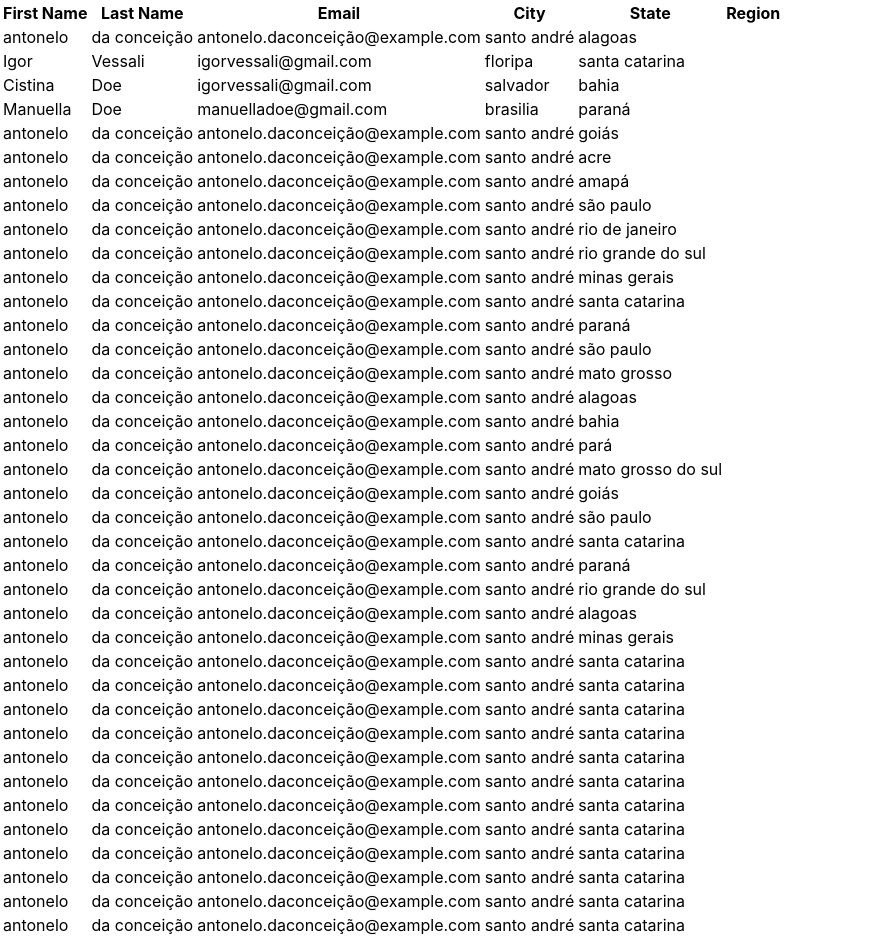
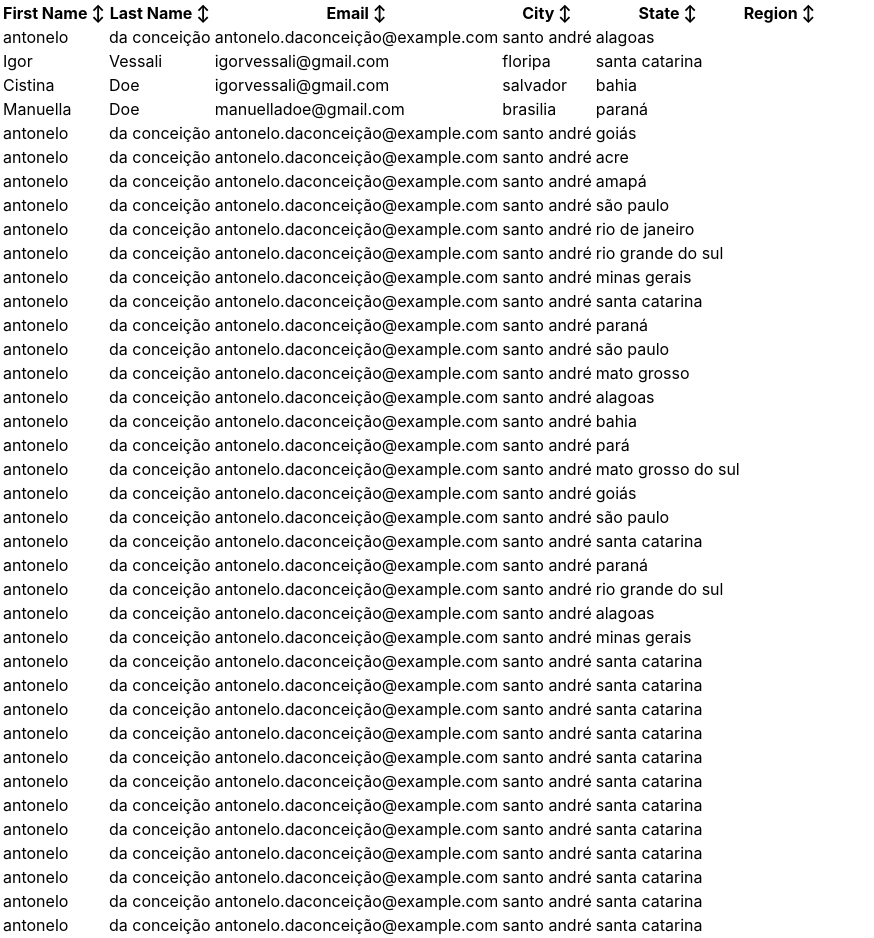
Before and after one commit to IgorVessali/challenge-yungas-react, a React (Create React App) app: page / in a window 1280 px wide. Shown: the whole page, without its empty margins (0-874 px from the left). Built offline with nearby package versions, Linux system fonts and the light colour scheme.

Commit message:
sorting functionality implemented

```diff
--- a/src/App.js
+++ b/src/App.js
@@ -1,6 +1,7 @@
 import React from 'react';
 import database  from '../src/database.json'
 import Table from '../src/components/Table'
+
 //Create the Columns
 const columns = [
     {
--- a/src/components/Table.js
+++ b/src/components/Table.js
@@ -1,6 +1,6 @@
 // TableContainer.js
 import React from "react"
-import { useTable } from "react-table"
+import { useTable, useSortBy } from "react-table"
 
 const Table = ({ columns, data }) => {
   const {
@@ -12,7 +12,8 @@ const Table = ({ columns, data }) => {
   } = useTable({
     columns,
     data,
-  })
+  },
+  useSortBy )
 
   return (
     <table {...getTableProps()}>
@@ -20,7 +21,12 @@ const Table = ({ columns, data }) => {
         {headerGroups.map(headerGroup => (
           <tr {...headerGroup.getHeaderGroupProps()}>
             {headerGroup.headers.map(column => (
-              <th {...column.getHeaderProps()}>{column.render("Header")}</th>
+              <th {...column.getHeaderProps(column.getSortByToggleProps())}>
+                {column.render("Header")}
+                  <span>
+                    {column.isSorted ? column.isSortedDesc ? '  ↓'  : '  ↑' : '  ↕'}
+                  </span>
+              </th>
             ))}
           </tr>
         ))}
@@ -41,5 +47,7 @@ const Table = ({ columns, data }) => {
     </table>
   )
 }
-
+const generateSortingIndicator = column => {
+  return column.isSorted ? (column.isSortedDesc ? " 🔽" : " 🔼") : ""
+}
 export default Table
```
